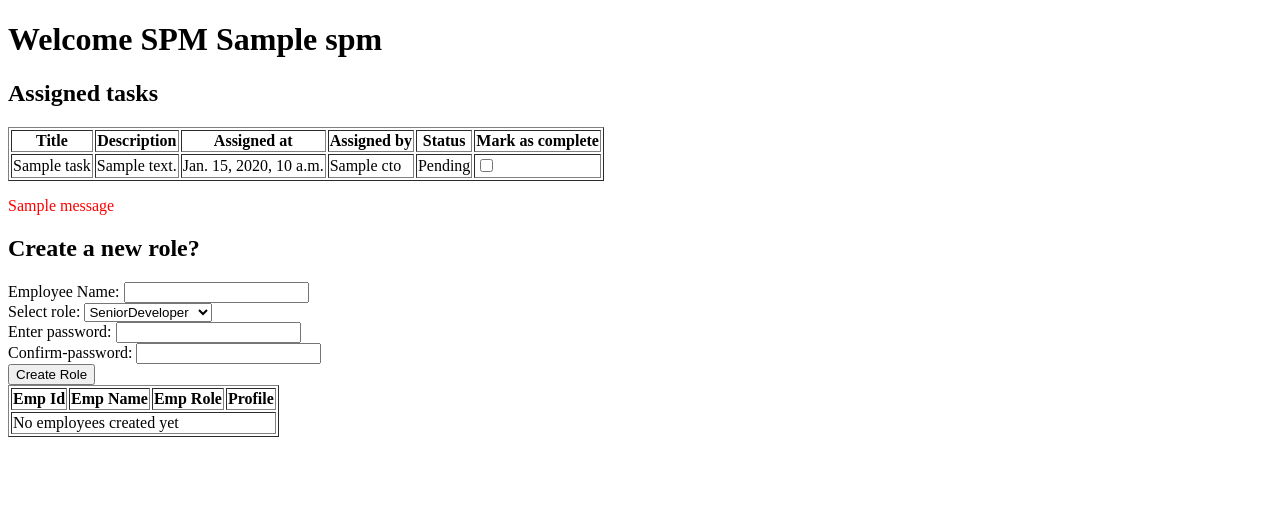
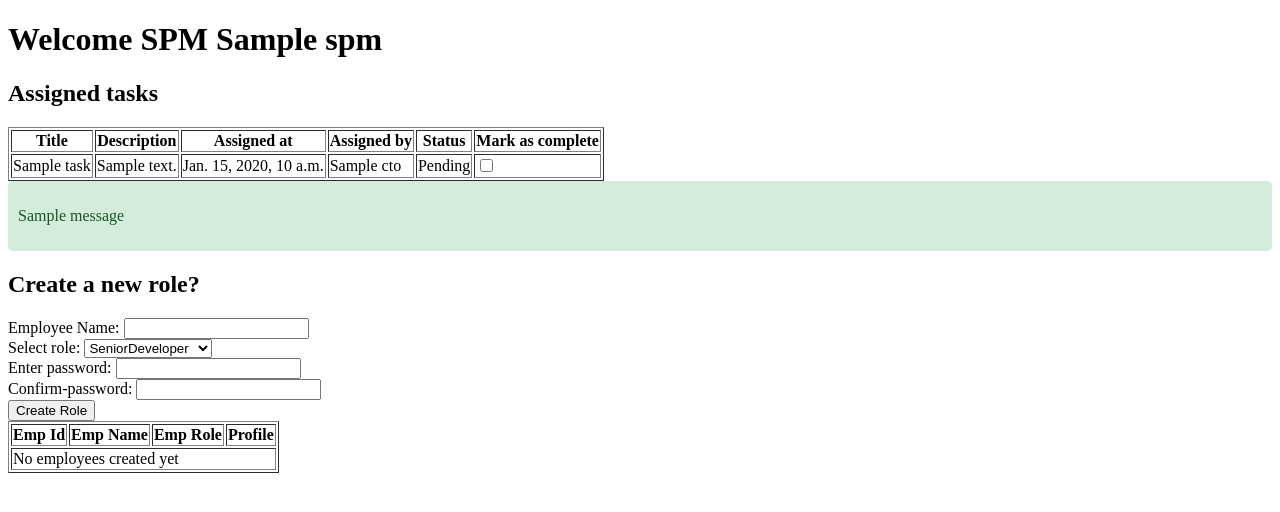
Before and after one commit to sudharsanKEC/django-todo, a Django app: a page that uses app1/templates/SPM/dashboard.html in a window 1280 px wide. Shown: the top 512 px of the page. Run offline with Django 5.2, Linux system fonts and the light colour scheme; tables that the repository leaves empty hold one stand-in row (values such as "Sample post"); one stand-in notice (Sample message) is shown.

Commit message:
no major changes,no improvements still need to complete a lot

```diff
--- a/app1/templates/SPM/dashboard.html
+++ b/app1/templates/SPM/dashboard.html
@@ -4,6 +4,21 @@
         <meta charset="UTF-8">
         <meta name="viewport" content="width=device-width,initial-scale=1.0">
         <title>SPM dashboard page</title>
+        <style>
+            .alert {
+                padding: 10px;
+                margin-bottom: 15px;
+                border-radius: 5px;
+            }
+            .alert-success {
+                background-color: #d4edda;
+                color: #155724;
+            }
+            .alert-error {
+                background-color: #f8d7da;
+                color: #721c24;
+            }
+        </style>
     </head>
     <body>
         <h1>Welcome SPM {{ spm.name }}</h1>
@@ -38,11 +53,15 @@
 
         {%endfor%}
     </table>
-    <div class="error-message">
+
+    {% if messages %}
         {% for message in messages%}
-        <p style="color:red">{{ message }}</p>
+            <div class="alert alert-{{ message.tags }}">
+                <p>{{ message }}</p>
+            </div>
         {%endfor%}
-    </div>
+    {% endif %}
+
     <h2>Create a new role?</h2>
     <form method="POST" action="{% url 'spm_role_creation' spm.spm_id %}">
         {% csrf_token %}
@@ -62,7 +81,6 @@
         <input type="password" id="password2" name="password2"><br>
         <button type="submit">Create Role</button>
     </form>
-    <div>
         <table border="1">
             <tr>
                 <th>Emp Id</th>
@@ -70,7 +88,7 @@
                 <th>Emp Role</th>
                 <th>Profile</th>
             </tr>
-            {% for emp in emps %}
+            {% for emp in emps%}
             <tr>
                 <td>{{ emp.emp_id }}</td>
                 <td>{{ emp.name }}</td>
@@ -79,10 +97,9 @@
             </tr>
             {% empty %}
             <tr >
-                <td colspan="5">No employees created yet</td>
+                <td colspan="4">No employees created yet</td>
             </tr>
             {% endfor %}
         </table>
-    </div>
     </body>
 </html>
--- a/app1/templates/cto/cto_dashboard.html
+++ b/app1/templates/cto/cto_dashboard.html
@@ -54,7 +54,7 @@
                 <td><a href="{% url 'cto_spm' spm.spm_id%}">Assign Task</a></td>
             </tr>
             {% empty %}
-            <tr><td colspan="2">No SPMs created yet</td></tr>
+            <tr><td colspan="3">No SPMs created yet</td></tr>
             {% endfor %}
         </table>
 
--- a/app1/views.py
+++ b/app1/views.py
@@ -178,23 +178,29 @@ def toggle_spm_task_checkbox(request,task_id):
         return redirect("spm_dashboard",name=task.assigned_to.name,id=task.assigned_to.spm_id)
 
 def spm_role_creation(request,spm_id):
-    spm_obj=SPM.objects.filter(spm_id=spm_id).first()
+    spm_obj=request.session.get("spm_id",0)
 
+    if not spm_obj:
+        return redirect('spmAuthLogin')
     cto_obj=spm_obj.cto
     if request.method=="POST":
         name=request.POST.get('name')
         role=request.POST.get('role')
         password1=request.POST.get('password1')
         password2=request.POST.get('password2')
-        if password1!=password2:
+        if password1==password2:
+            EMP_Role.objects.create(role=role,name=name,password=password1,emp_cto=cto_obj,emp_spm=spm_obj)
+            messages.success(request,f"employee {name} created with the role {role} successfully")
+            return redirect("spm_dashboard",name=spm_obj.name,id=spm_obj.spm_id)
+        else:
             messages.error(request,"Both the entered password should match")
-            return redirect("spm_dashboard",name=spm_obj.name,id=spm_obj.spm_id)
-        EMP_Role.objects.create(role=role,name=name,password=password1,emp_cto=cto_obj,emp_spm=spm_obj)
-        messages.success(request,f"employee {name} created with the role {role} successfully")
-        return redirect("spm_dashboard",name=spm_obj.name,id=spm_obj.spm_id)
     emps=EMP_Role.objects.filter(emp_spm=spm_obj)
-    tasks=SPM_TASK.objects.filter(assigned_to=spm_obj)
-    return render(request,"SPM/dashboard.html",{"emps":emps,"spm":spm_obj})
+    return render(request,"SPM/dashboard.html",
+                  {
+                      "emps":emps,
+                      "spm":spm_obj,
+                  }
+                )
 
 
 def internAuthLogin(request):
```
Also changed, not shown: app1/templates/employee/login.html (added, +19 -0 lines), app1/templates/devops/dashboard.html (deleted), app1/templates/devops/login.html (deleted), app1/templates/intern/dashboard.html (deleted), app1/templates/intern/login.html (deleted), app1/templates/networkEngineer/dashboard.html (deleted), app1/templates/networkEngineer/login.html (deleted), app1/templates/seniordev/dashboard.html (deleted), app1/templates/seniordev/login.html (deleted), app1/templates/uiuxMan/dashboard.html (deleted), app1/templates/uiuxMan/login.html (deleted).
